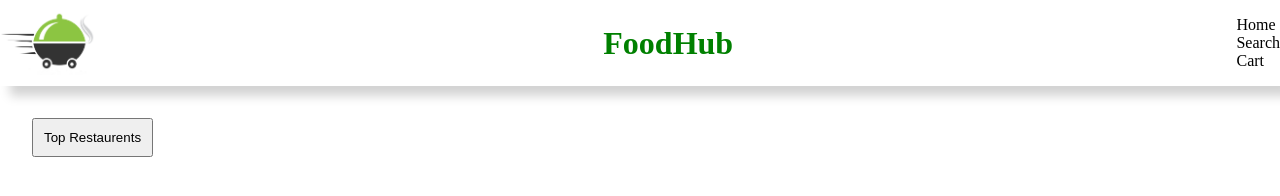
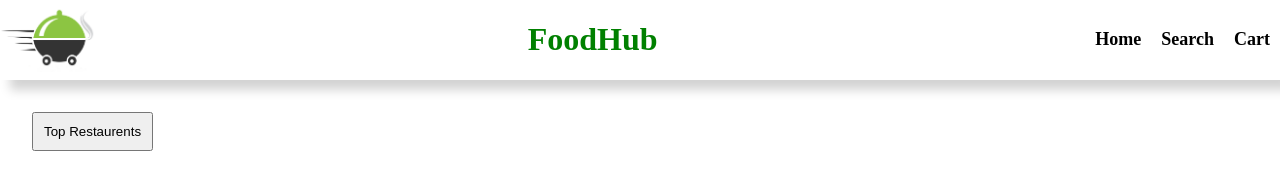
Before and after one commit to amolsasane/namaste-react, a React app: page / in a window 1280 px wide. Built offline with nearby package versions, Linux system fonts and the light colour scheme.

Commit message:
nav bar styles

```diff
--- a/Lesson-04/code/index.css
+++ b/Lesson-04/code/index.css
@@ -32,6 +32,13 @@ body {
   padding: 0;
 }
 
+.nav-list > .nav-list-item {
+  display: inline;
+  padding: 10px;
+  font-weight: bold;
+  font-size: large;
+}
+
 .header-heading {
   color: green;
 }
```
Also changed, not shown: Lesson-04/theory.md (added), Lesson-05/theory.md (added).
